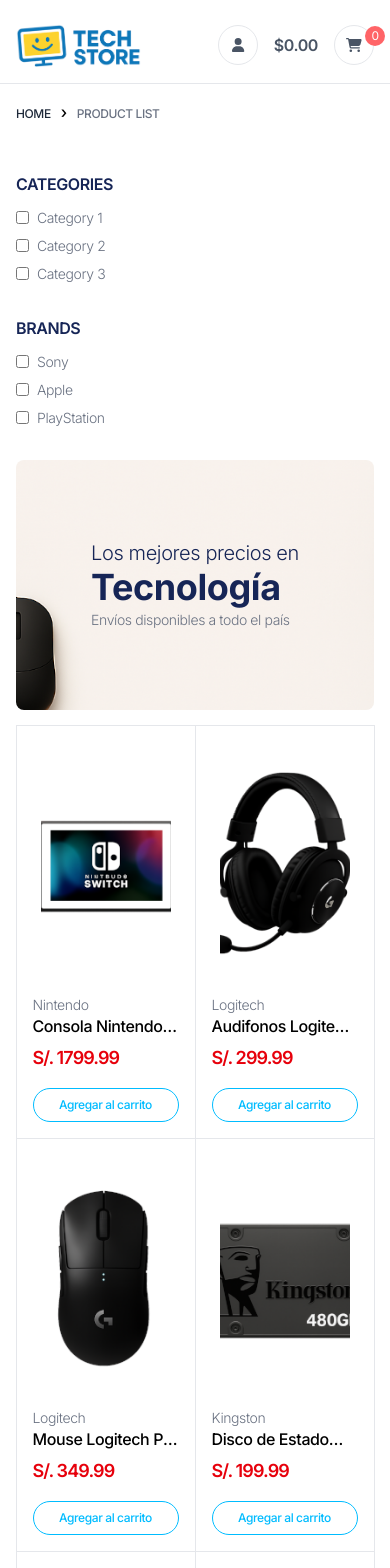
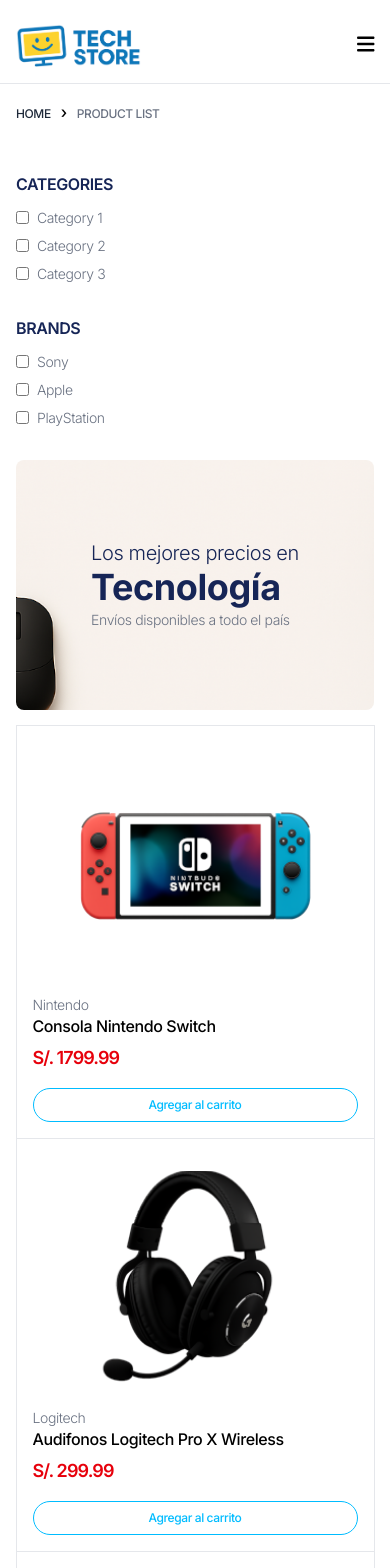
Before and after one commit to romariosc15/tech-store, a Vue app: page /products in a window 390 px wide. Shown: the top 1568 px of the page. Built offline with nearby package versions, Linux system fonts and the light colour scheme.

Commit message:
feat: improve responsive design for navbar and productList

```diff
--- a/src/components/NavBar.vue
+++ b/src/components/NavBar.vue
@@ -10,9 +10,15 @@
 const cartStore = useCartStore();
 const { totalPrice, cart } = storeToRefs(cartStore);
 
-let isCategoriesDropdownVisible = ref(false);
+const isCategoriesDropdownVisible = ref(false);
+const isDropdownMenuVisible = ref(false);
+
 const onShowCategories = () => {
   isCategoriesDropdownVisible.value = !isCategoriesDropdownVisible.value;
+};
+
+const onShowDropdownMenu = () => {
+  isDropdownMenuVisible.value = !isDropdownMenuVisible.value;
 };
 
 onMounted(() => {
@@ -23,13 +29,13 @@
 </script>
 
 <template>
-  <nav class="px-4 md:px-12 xl:px-28 2xl:px-48 pt-6 pb-4 border-b border-b-gray-200">
+  <nav class="px-4 md:px-12 xl:px-28 2xl:px-48 pt-6 pb-4 border-b border-b-gray-200 relative">
     <div class="flex flex-row justify-between items-center">
       <RouterLink to="/">
         <img class="w-[125px]" src="/src/assets/images/logo.png" alt="Tech Store logo">
       </RouterLink>
       <input class="bg-gray-100 hidden lg:block text-sm w-[400px] xl:w-[500px] h-12 px-6 rounded-md" type="text" placeholder="Search products ...">
-      <div>
+      <div class="hidden md:block">
         <ul class="flex flex-row items-center gap-4 text-gray-600">
           <li>
             <RouterLink to="/login">
@@ -51,17 +57,54 @@
           </li>
         </ul>
       </div>
+      <div class="md:hidden">
+        <button
+          @click="onShowDropdownMenu"
+        >
+          <FontAwesomeIcon class="text-xl" :icon="faBars" />
+        </button>
+        <div
+          class="bg-white absolute w-full top-[84px] left-1/2 -translate-x-1/2 shadow-lg"
+          v-show="isDropdownMenuVisible"
+        >
+          <ul class="py-2 text-gray-600">
+            <li v-for="(link, key) in navBarLinks" :key="key">
+              <RouterLink class="block font-medium uppercase transition-colors hover:bg-sky-100 hover:text-sky-500 px-5 py-2.5" :to="link.path">
+                <FontAwesomeIcon class="w-8 mr-2" :icon="link.icon" />
+                <span class="text-sm">{{link.name}}</span>
+              </RouterLink>
+            </li>
+          </ul>
+          <ul class="py-2 text-gray-600 border-gray-300 border-t">
+            <li>
+              <RouterLink class="block font-medium uppercase transition-colors hover:bg-sky-100 hover:text-sky-500 px-5 py-2.5" to="/login">
+                <FontAwesomeIcon class="w-8 mr-2" :icon="faUser" />
+                <span class="text-sm">Login</span>
+              </RouterLink>
+            </li>
+            <li>
+              <RouterLink class="block font-medium uppercase transition-colors hover:bg-sky-100 hover:text-sky-500 px-5 py-2.5" to="/cart">
+                <FontAwesomeIcon class="w-8 mr-2" :icon="faShoppingCart" />
+                <span class="text-sm">Shopping cart</span>
+              </RouterLink>
+            </li>
+          </ul>
+        </div>
+      </div>
     </div>
     <div class="hidden lg:flex flex-row justify-between items-center mt-4">
       <div class="relative">
-        <button class="bg-sky-400 text-white text-sm rounded-4xl py-3 px-6 cursor-pointer transition-opacity hover:opacity-80" @click="onShowCategories">
+        <button
+          class="bg-sky-400 text-white text-sm rounded-4xl py-3 px-6 cursor-pointer transition-opacity hover:opacity-80"
+          @click="onShowCategories"
+        >
           <FontAwesomeIcon :icon="faBars" />
           <span class="mx-4 font-semibold">CATEGORIES</span>
           <FontAwesomeIcon :icon="faChevronDown" />
         </button>
         <div
+          v-show="isCategoriesDropdownVisible"
           class="absolute left-0 z-10 mt-2 w-56 origin-top-right rounded-md bg-white shadow-lg ring-1 ring-black/5 focus:outline-hidden"
-          :class="isCategoriesDropdownVisible ? 'block' : 'hidden'"
           role="menu"
           aria-orientation="vertical"
           aria-labelledby="menu-button"
--- a/src/components/ProductCard.vue
+++ b/src/components/ProductCard.vue
@@ -33,7 +33,7 @@
 <template>
     <div class="p-4">
         <RouterLink :to="`/product/${product.id}`">
-            <img class="w-[270px] md:w-[260px] lg:w-[250px] xl:w-[200px] 2xl:w-[230px] h-[250px] md:h-[230px] lg:h-[240px] xl:h-[200px] 2xl:h-[230px] object-cover px-2 py-4" :src="useAssets(`/src/assets/images/products/${product.image}`)" alt="">
+            <img class="mx-auto w-[270px] md:w-[260px] lg:w-[250px] xl:w-[200px] 2xl:w-[230px] h-[250px] md:h-[230px] lg:h-[240px] xl:h-[200px] 2xl:h-[230px] object-cover px-2 py-4" :src="useAssets(`/src/assets/images/products/${product.image}`)" alt="">
         </RouterLink>
         <span class="text-sm font-light text-gray-500">{{ product.brand }}</span>
         <h6 class="text-base/5 font-medium mb-2 line-clamp-1">{{ product.name }}</h6>
--- a/src/views/ProductListView.vue
+++ b/src/views/ProductListView.vue
@@ -60,7 +60,7 @@
               <span class="text-sm font-light text-gray-500">Envíos disponibles a todo el país</span>
             </div>
           </div>
-          <div class="grid grid-cols-2 md:grid-cols-4">
+          <div class="grid grid-cols-1 md:grid-cols-2 lg:grid-cols-3 2xl:grid-cols-4">
             <div class="border border-gray-200 -m-[0.5px]" v-for="product in products" :key="product.id">
               <ProductCard
                 :product-data="product"
```
